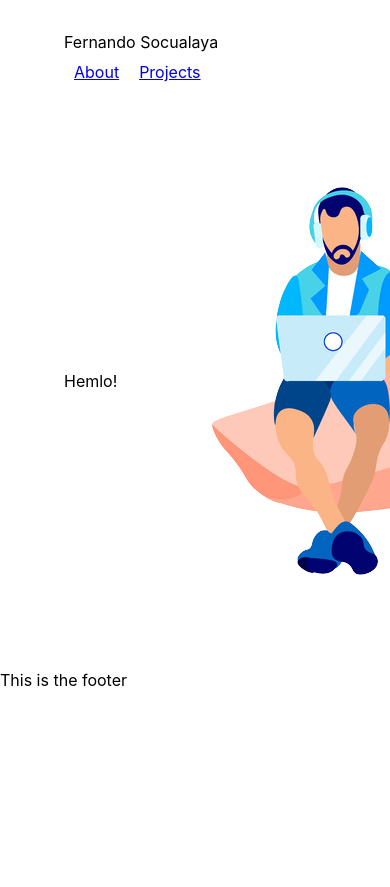
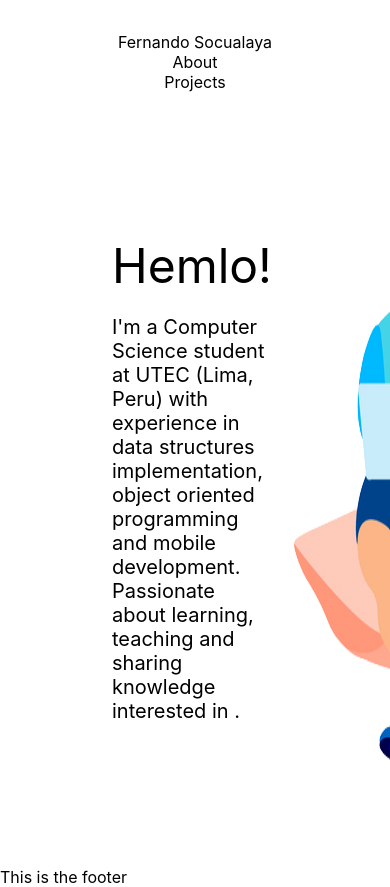
Before and after one commit to fsocualaya/fsocualaya.github.io, a React (Create React App) app: page / in a window 390 px wide. Shown: the top 887 px of the page. Before the commit the page ends 844 px from the top, so only its background shows below. Built offline with nearby package versions, Linux system fonts and the light colour scheme.

Commit message:
feat (ui): Fixed header and add responsiveness

```diff
--- a/src/components/Header/index.jsx
+++ b/src/components/Header/index.jsx
@@ -1,23 +1,47 @@
 import { Link as ReactRouter } from "react-router-dom";
-import { Link, Flex, Text} from '@chakra-ui/react';
+import { Link, Flex} from '@chakra-ui/react';
 
 function Header(props){
     return (
         <Flex
             as="nav"
             justify="space-between"
-            wrap="wrap"
             m={"2em 4em"}
+            flexDirection={["column", "row"]}
+            alignItems="center"
         >
-            <Link textDecor="none" color="black"alignSelf="center"
-             as={ReactRouter} to="/">Fernando Socualaya</Link>
+            <Link
+            textDecor="none"
+            color="black"
+            alignSelf="center"
+            as={ReactRouter}
+            to="/">
+                Fernando Socualaya
+            </Link>
 
             <Flex
                 alignItems="center"
+                w= {["100%", "100%", "60%"]}
+                justifyContent={["center", "flex-end"]}
+                flexDir={["column", "row"]}
+                textAlign="center"
+
             >
+                <Link
+                mr="2em"
+                ml="2em"
+                as={ReactRouter}
+                to='/about'>
+                    About
+                </Link>
 
-                <Link m={[10]} as={ReactRouter} to='/about'>About</Link>
-                <Link m={[10]} as={ReactRouter} to='/projects'>Projects</Link>
+                <Link
+                mr="2em"
+                ml="2em"
+                as={ReactRouter}
+                to='/projects'>
+                    Projects
+                </Link>
 
             </Flex>
 
--- a/src/index.js
+++ b/src/index.js
@@ -3,10 +3,13 @@ import ReactDOM from 'react-dom';
 import './index.css';
 import App from './App';
 import reportWebVitals from './reportWebVitals';
+import { theme, ThemeProvider } from "@chakra-ui/react"
 
 ReactDOM.render(
   <React.StrictMode>
-    <App />
+    <ThemeProvider theme={theme}>
+      <App />
+    </ThemeProvider>
   </React.StrictMode>,
   document.getElementById('root')
 );
--- a/src/pages/Home/index.jsx
+++ b/src/pages/Home/index.jsx
@@ -1,12 +1,24 @@
-import { Flex, Image, Box, Text } from "@chakra-ui/react";
+import { Flex, Image, Text, Container } from "@chakra-ui/react";
 
 function Home(props){
     return (
-        <Flex m="4em 4em" textAlign="center" justifyContent="space-evenly">
+        <Flex
+        m="6em"
+        justifyContent="space-around">
 
-            <Text alignSelf="center">
-                Hemlo!
-            </Text>
+            <Container w={["100%", "50%"]}>
+                <Text alignSelf="center" fontSize="5xl">
+                    Hemlo!
+                    <Text fontSize="xl">
+                        I'm a Computer Science student at UTEC (Lima, Peru)
+                        with experience in data structures implementation,
+                        object oriented programming and mobile development. <br/>
+                        Passionate about learning, teaching and sharing knowledge interested in .
+                    </Text>
+                </Text>
+            </Container>
+
+
 
             <Image src={"img/dev.png"}/>
 
```
Also changed, not shown: public/img/dev.png, 1 other file (tests, documents, lock files or other folders).
